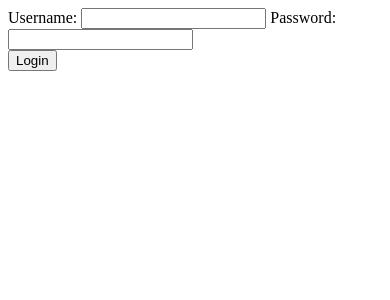
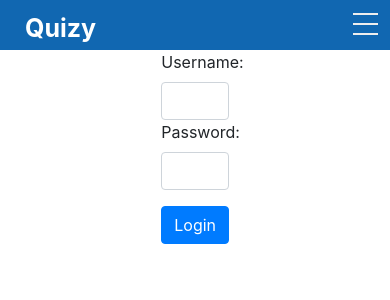
Before and after one commit to samyakjain101/VoidHacks--Incognito-s, an Angular app in the folder quizAngular/: page /login in a window 390 px wide. Shown: the top 300 px of the page. Built offline with nearby package versions, Linux system fonts and the light colour scheme.

Commit message:
Navigation bar created.

```diff
--- a/quizAngular/angular.json
+++ b/quizAngular/angular.json
@@ -28,6 +28,7 @@
               "src/assets"
             ],
             "styles": [
+              "node_modules/bootstrap/dist/css/bootstrap.min.css",
               "src/styles.css"
             ],
             "scripts": []
@@ -124,5 +125,8 @@
       }
     }
   },
-  "defaultProject": "quizAngular"
+  "defaultProject": "quizAngular",
+  "cli": {
+    "analytics": "91086424-146e-4786-89a0-5598e9fdce3a"
+  }
 }
--- a/quizAngular/package.json
+++ b/quizAngular/package.json
@@ -19,12 +19,15 @@
     "@angular/platform-browser": "~11.0.1",
     "@angular/platform-browser-dynamic": "~11.0.1",
     "@angular/router": "~11.0.1",
+    "bootstrap": "^4.5.3",
+    "jquery": "^3.5.1",
+    "popper.js": "^1.16.1",
     "rxjs": "~6.6.0",
     "tslib": "^2.0.0",
     "zone.js": "~0.10.2"
   },
   "devDependencies": {
-    "@angular-devkit/build-angular": "~0.1100.2",
+    "@angular-devkit/build-angular": "^0.1100.3",
     "@angular/cli": "~11.0.2",
     "@angular/compiler-cli": "~11.0.1",
     "@types/jasmine": "~3.6.0",
--- a/quizAngular/src/app/app.component.css
+++ b/quizAngular/src/app/app.component.css
@@ -0,0 +1,95 @@
+* {
+  box-sizing: border-box;
+}
+
+.nav {
+  height: 50px;
+  width: 100%;
+  background-color: #1167b1;
+  position: relative;
+}
+
+.nav .nav-header {
+  display: inline;
+}
+
+.nav .nav-header > .nav-title {
+  display: inline-block;
+  font-size: 25px;
+  font-weight: bold;
+  color: #fff;
+  padding: 10px 10px 10px 10px;
+}
+
+.nav .nav-btn {
+  display: none;
+}
+
+.nav .nav-links {
+  display: inline;
+  float: right;
+  font-size: 18px;
+}
+
+.nav .nav-links > a {
+  display: inline-block;
+  padding: 13px 10px 13px 10px;
+  text-decoration: none;
+  transition: 0.3s;
+  color: #efefef;
+}
+
+.nav .nav-links > a:hover {
+  background-color: #03254c;
+}
+
+.nav #nav-check {
+  display: none;
+}
+
+@media (max-width: 600px) {
+  .nav .nav-btn {
+    display: inline-block;
+    position: absolute;
+    right: 0px;
+    top: 0px;
+  }
+  .nav .nav-btn > label {
+    display: inline-block;
+    width: 50px;
+    height: 50px;
+    padding: 13px;
+  }
+  .nav .nav-btn > label:hover,
+  .nav #nav-check:checked ~ .nav-btn > label {
+    background-color: #1167b1;
+  }
+  .nav .nav-btn > label > span {
+    display: block;
+    width: 25px;
+    height: 10px;
+    border-top: 2px solid #eee;
+  }
+  .nav .nav-links {
+    position: absolute;
+    display: block;
+    width: 100%;
+    background-color: #1167b1;
+    height: 0px;
+    transition: all 0.3s ease-in;
+    overflow-y: hidden;
+    top: 50px;
+    left: 0px;
+  }
+  .nav .nav-links > a {
+    display: block;
+    width: 100%;
+  }
+  .nav #nav-check:not(:checked) ~ .nav-links {
+    height: 0px;
+  }
+  .nav #nav-check:checked ~ .nav-links {
+    height: calc(100vh - 50px);
+    overflow-y: auto;
+  }
+}
--- a/quizAngular/src/app/app.component.html
+++ b/quizAngular/src/app/app.component.html
@@ -1,2 +1,23 @@
-<!-- <login></login>  -->
+<div class="nav">
+  <div class="container">
+    <input type="checkbox" id="nav-check" />
+    <div class="nav-header">
+      <div class="nav-title">Quizy</div>
+    </div>
+    <div class="nav-btn">
+      <label for="nav-check">
+        <span></span>
+        <span></span>
+        <span></span>
+      </label>
+    </div>
+
+    <div class="nav-links">
+      <a href="#">Home</a>
+      <a href="#">Results</a>
+      <a href="#">Get Started</a>
+    </div>
+  </div>
+</div>
+
 <router-outlet></router-outlet>
--- a/quizAngular/src/app/home/home.component.html
+++ b/quizAngular/src/app/home/home.component.html
@@ -1,4 +1,3 @@
-<h1>Home Page</h1>
 <p *ngIf="isLoggedIn()">
     Welcome {{ getCurrentUser.username }},
 </p>
--- a/quizAngular/src/app/services/auth.service.ts
+++ b/quizAngular/src/app/services/auth.service.ts
@@ -10,10 +10,10 @@ import { catchError, map } from 'rxjs/operators';
   providedIn: 'root'
 })
 export class AuthService {
-  // private login_url = 'http://127.0.0.1:8000/api/login/'
-  // private logout_url = 'http://127.0.0.1:8000/api/logout/'
-  private login_url = 'http://192.168.225.24:8000/api/login/'
-  private logout_url = 'http://192.168.225.24:8000/api/logout/'
+  private login_url = 'http://127.0.0.1:8000/api/login/'
+  private logout_url = 'http://127.0.0.1:8000/api/logout/'
+  // private login_url = 'http://192.168.225.24:8000/api/login/'
+  // private logout_url = 'http://192.168.225.24:8000/api/logout/'
 
   constructor(private http: HttpClient) { }
 
--- a/quizAngular/src/index.html
+++ b/quizAngular/src/index.html
@@ -2,7 +2,7 @@
 <html lang="en">
 <head>
   <meta charset="utf-8">
-  <title>QuizAngular</title>
+  <title>Quizy</title>
   <base href="/">
   <meta name="viewport" content="width=device-width, initial-scale=1">
   <link rel="icon" type="image/x-icon" href="favicon.ico">
--- a/quizAngular/src/styles.css
+++ b/quizAngular/src/styles.css
@@ -1 +1,4 @@
 /* You can add global styles to this file, and also import other style files */
+body{
+    margin: 0;
+}
```
Also changed, not shown: 1 other file (tests, documents, lock files or other folders).
